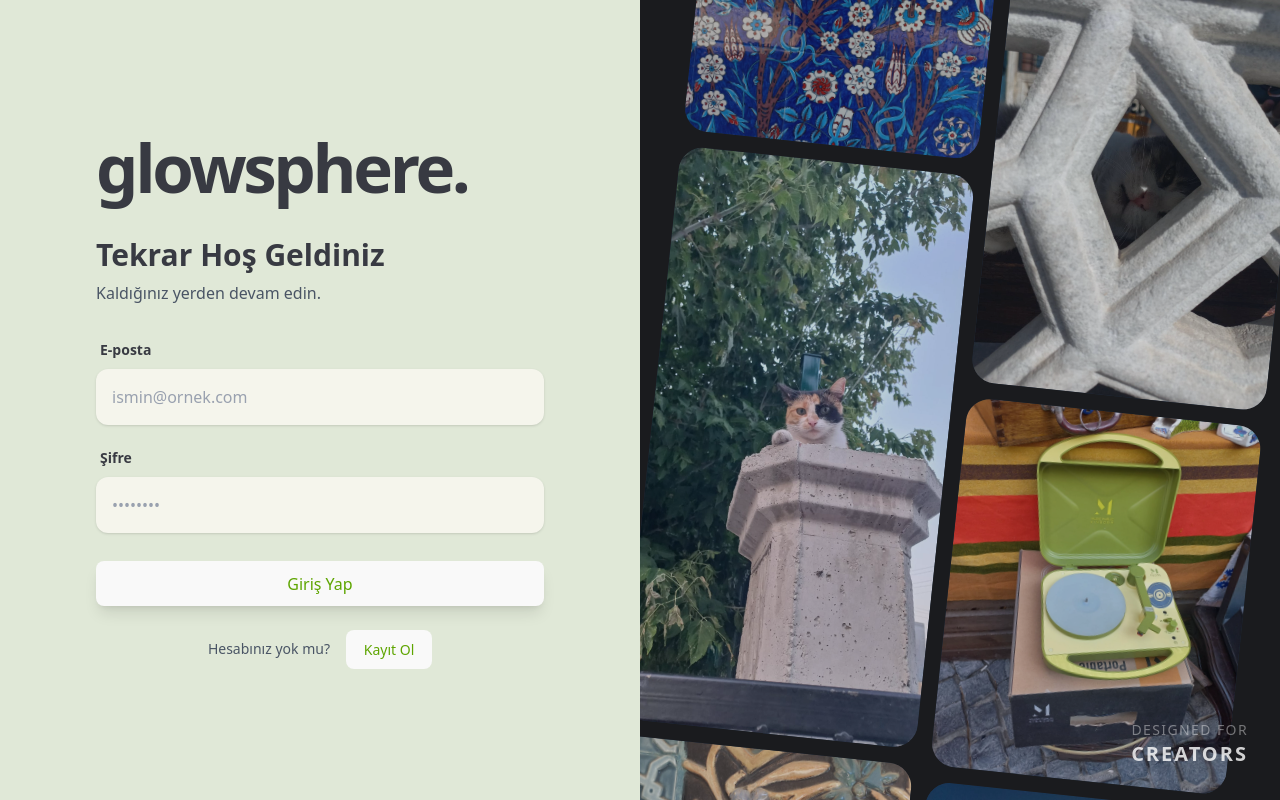
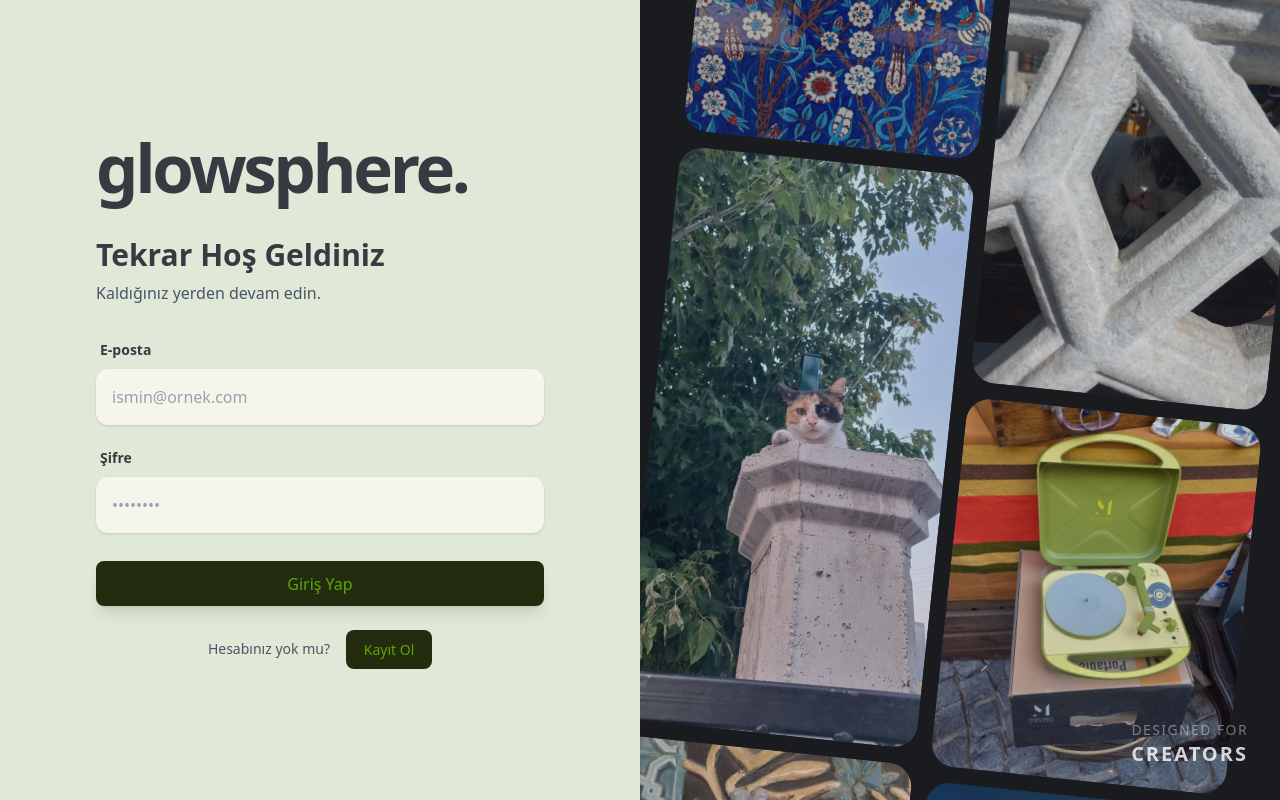
Before and after one commit to zisansarac/GlowSphere_2.0, a React (Vite) app in the folder frontend/: page / in a window 1280 px wide. Built offline with nearby package versions, Linux system fonts and the light colour scheme; no server answers.

Commit message:
updated themes and button styles

```diff
--- a/frontend/src/App.css
+++ /dev/null
@@ -1,43 +0,0 @@
-@import "tailwindcss";
-#root {
-  max-width: 1280px;
-  margin: 0 auto;
-  padding: 2rem;
-  text-align: center;
-}
-
-.logo {
-  height: 6em;
-  padding: 1.5em;
-  will-change: filter;
-  transition: filter 300ms;
-}
-.logo:hover {
-  filter: drop-shadow(0 0 2em #646cffaa);
-}
-.logo.react:hover {
-  filter: drop-shadow(0 0 2em #61dafbaa);
-}
-
-@keyframes logo-spin {
-  from {
-    transform: rotate(0deg);
-  }
-  to {
-    transform: rotate(360deg);
-  }
-}
-
-@media (prefers-reduced-motion: no-preference) {
-  a:nth-of-type(2) .logo {
-    animation: logo-spin infinite 20s linear;
-  }
-}
-
-.card {
-  padding: 2em;
-}
-
-.read-the-docs {
-  color: #888;
-}
--- a/frontend/src/components/PostCard.tsx
+++ b/frontend/src/components/PostCard.tsx
@@ -134,7 +134,7 @@ const PostCard = memo(({
                         }}
                         className={`text-xs font-bold transition uppercase tracking-wider py-1 px-3 rounded-lg
                             ${isUserFollowing
-                                ? 'text-[#A7C080]hover:text-[#A7C080]'
+                                ? 'text-[#8aad51] hover:text-lime-200'
                                 : 'text-white hover:text-[#A7C080] '
                             }`}
                     >
--- a/frontend/src/components/PostDetailModal.tsx
+++ b/frontend/src/components/PostDetailModal.tsx
@@ -155,7 +155,7 @@ const PostDetailModal = ({
     return (
         <div className="fixed inset-0 z-60 flex items-center justify-center p-4 bg-black/80 backdrop-blur-sm animate-fade-in" onClick={onClose}>
 
-            <button onClick={onClose} className="fixed top-6 right-6 z-70 bg-black/50 p-2 rounded-full text-red-600 hover:bg-white hover:text-black transition duration-300 shadow-lg">
+            <button onClick={onClose} className="fixed top-6 right-6 z-70 bg-black/50 p-2 rounded-full text-white hover:text-red-600 transition duration-300 shadow-lg">
                 <X className="w-8 h-8" />
             </button>
 
--- a/frontend/src/components/Sidebar.tsx
+++ b/frontend/src/components/Sidebar.tsx
@@ -9,8 +9,8 @@ const SidebarNavItem = ({ Icon, name, isActive, onClick }: { Icon: any, name: st
         onClick={onClick}
         className={`w-full flex items-center p-3.5 rounded-xl font-bold text-base transition-all duration-300 ease-in-out transform hover:scale-[1.02] mb-3 shadow-md
             ${isActive
-                ? ` text-gray-400`
-                : ` text-lime-600 hover:text-lime-700`
+                ? ` text-gray-300`
+                : ` text-[#8aad51] hover:text-lime-200`
             }`
         }
     >
--- a/frontend/src/components/TopCreators.tsx
+++ b/frontend/src/components/TopCreators.tsx
@@ -25,7 +25,7 @@ const TopCreators = ({ creators, setView, setSelectedUserId }: TopCreatorsProps)
 
     return (
         <div className={`w-full p-6 bg-[${COLORS.BG_DARK}] rounded-3xl shadow-lg sticky top-8 animate-fade-in hidden xl:block border border-[${COLORS.PRIMARY}]/20`}>
-            <h2 className="text-xl font-extrabold text-[#383a42] mb-6">En İyi İçerik Üreticileri</h2>
+            <h2 className="text-xl font-extrabold text-[#383a42] mb-6">Takip Edebileceğin Hesaplar</h2>
             <div className="space-y-4">
                 {creators.slice(0, 3).map((c, index) => (
                     <div key={index} className="flex items-center justify-between p-3 bg-white/60 backdrop-blur-md rounded-2xl shadow-sm transition duration-300 hover:shadow-md transform hover:scale-[1.02]">
@@ -45,7 +45,7 @@ const TopCreators = ({ creators, setView, setSelectedUserId }: TopCreatorsProps)
 
                         <button
                             onClick={() => handleCheckProfile(c.id)}
-                            className={`ml-5 mr-5 text-xs font-bold bg-[${COLORS.PRIMARY}] text-lime-600 py-1.5 px-1 rounded-lg hover:text-[${COLORS.PRIMARY}] transition duration-200 shadow-sm whitespace-nowrap`}
+                            className={`ml-5 mr-5 text-xs font-bold text-white py-1.5 px-1 rounded-lg hover:text-lime-200 transition duration-200 shadow-sm whitespace-nowrap`}
                         >
                             Profili Gör
                         </button>
--- a/frontend/src/index.css
+++ b/frontend/src/index.css
@@ -5,9 +5,9 @@
   line-height: 1.5;
   font-weight: 400;
 
-  color-scheme: light dark;
-  color: rgba(255, 255, 255, 0.87);
-  background-color: #242424;
+  color-scheme: light;
+  color: #383a42;
+  background-color: #F5F5EC;
 
   font-synthesis: none;
   text-rendering: optimizeLegibility;
@@ -15,31 +15,30 @@
   -moz-osx-font-smoothing: grayscale;
 }
 
-
-a {
-  font-weight: 500;
-  color: #b3b4c7;
-  text-decoration: inherit;
-}
-a:hover {
-  color: #53f253;
-}
-
 body, html, #root {
   margin: 0;
   padding: 0;
   width: 100%;
   height: 100%;
-
-  background-color: #F5F5EC !important;
   overflow-x: hidden;
 }
+
+
+a {
+  font-weight: 500;
+  color: #383a42;
+  text-decoration: inherit;
+  transition: color 0.3s;
+}
+a:hover {
+  color: #A7C080;
+}
+
 
 h1 {
   font-size: 4.2em;
   line-height: 1.1;
 }
-
 
 
 button {
@@ -49,7 +48,7 @@ button {
   font-size: 1em;
   font-weight: 500;
   font-family: inherit;
-  background-color: #1a1a1a;
+  background-color: #232c0e;
   cursor: pointer;
   transition: border-color 0.25s;
 }
@@ -58,16 +57,3 @@ button:focus,
 button:focus-visible {
   outline: 4px auto -webkit-focus-ring-color;
 }
-
-@media (prefers-color-scheme: light) {
-  :root {
-    color: #213547;
-    background-color: #ffffff;
-  }
-  a:hover {
-    color: #43725a;
-  }
-  button {
-    background-color: #f9f9f9;
-  }
-}
--- a/frontend/src/pages/HomeFeed.tsx
+++ b/frontend/src/pages/HomeFeed.tsx
@@ -16,8 +16,7 @@ const HomeFeed = ({ setView, setSelectedUserId }: { setView: React.Dispatch<Reac
     const [selectedPost, setSelectedPost] = useState<Post | null>(null);
     const [suggestedUsers, setSuggestedUsers] = useState<any[]>([]);
 
-    // 1. TEK BİR VERİ ÇEKME FONKSİYONU (Sadece Feed'i güncellemek için)
-    // Bunu PostCard'lara 'onPostUpdate' olarak geçeceğiz.
+
     const refreshFeedOnly = useCallback(async () => {
         if (!user) return;
         try {
@@ -28,16 +27,16 @@ const HomeFeed = ({ setView, setSelectedUserId }: { setView: React.Dispatch<Reac
         }
     }, [apiRequest, user]);
 
-    // 2. ANA VERİ YÜKLEME (Sayfa ilk açıldığında çalışır)
+
     useEffect(() => {
-        let isMounted = true; // Component unmount olursa state güncellemesini engellemek için
+        let isMounted = true;
 
         const initData = async () => {
             if (!user) return;
 
             setIsFeedLoading(true);
             try {
-                // Promise.all ile paralel istek atıyoruz
+
                 const [feedData, suggestionsData] = await Promise.all([
                     apiRequest('feed/home'),
                     apiRequest('users/suggestions/random')
@@ -68,9 +67,6 @@ const HomeFeed = ({ setView, setSelectedUserId }: { setView: React.Dispatch<Reac
 
         return () => { isMounted = false; };
 
-        // ÖNEMLİ: Bağımlılık dizisine [apiRequest, user] koyuyoruz ama
-        // eğer 'apiRequest' context içinde useCallback ile sarılmamışsa yine döngü yapabilir.
-        // Eğer döngü devam ederse burayı sadece [user] yapabilirsin.
     }, [apiRequest, user, displayAlert]);
 
 
@@ -107,7 +103,7 @@ const HomeFeed = ({ setView, setSelectedUserId }: { setView: React.Dispatch<Reac
 
             <div className="max-w-[1600px] mx-auto">
                 <div className="mb-10 animate-fade-in pt-4 lg:pt-0">
-                    <h1 className="text-3xl font-extrabold text-[#383a42] mb-2 tracking-tight">Ana Akış</h1>
+                    <h1 className="text-3xl font-extrabold text-[#383a42] mb-2 tracking-tight">glowsphere'de bir gün</h1>
                     <p className="text-gray-500 font-medium text-lg">GlowSphere'deki en yeni paylaşımları keşfet.</p>
                 </div>
 
--- a/frontend/tailwind.config.js
+++ b/frontend/tailwind.config.js
@@ -12,6 +12,7 @@ module.exports = {
         'bg-dark': '#E0E8D7',
         'primary': '#A7C080',
         'secondary': '#383a42',
+        'accent': '#F5F5EC',
       },
       boxShadow: {
 
```
